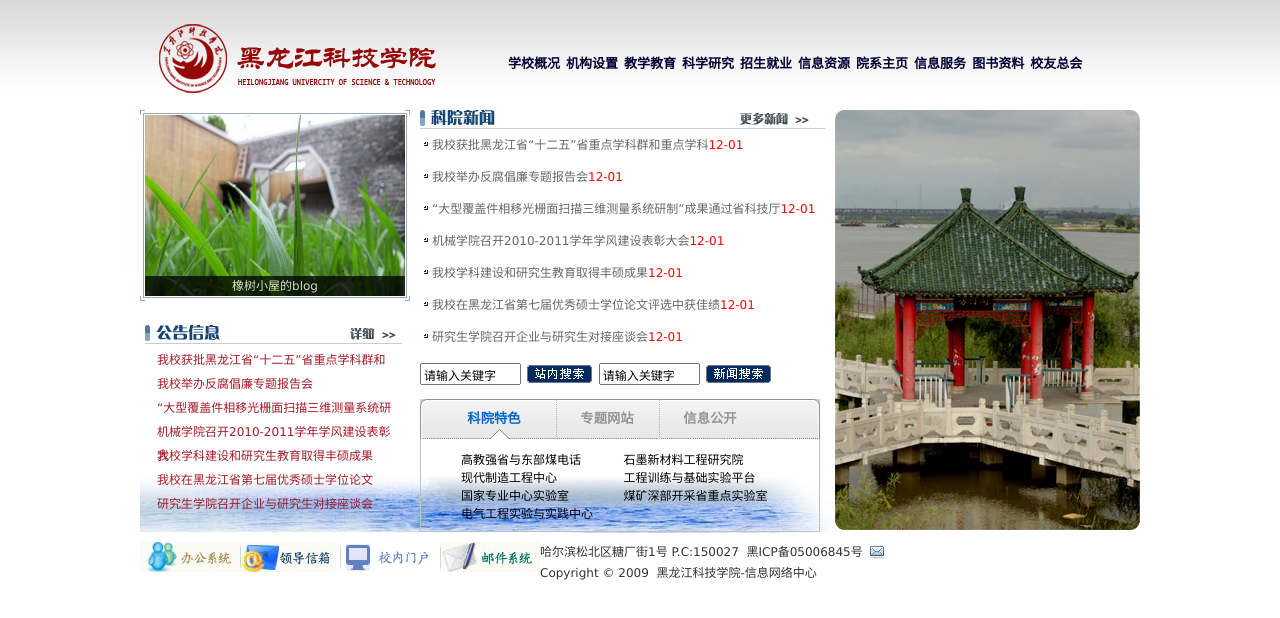
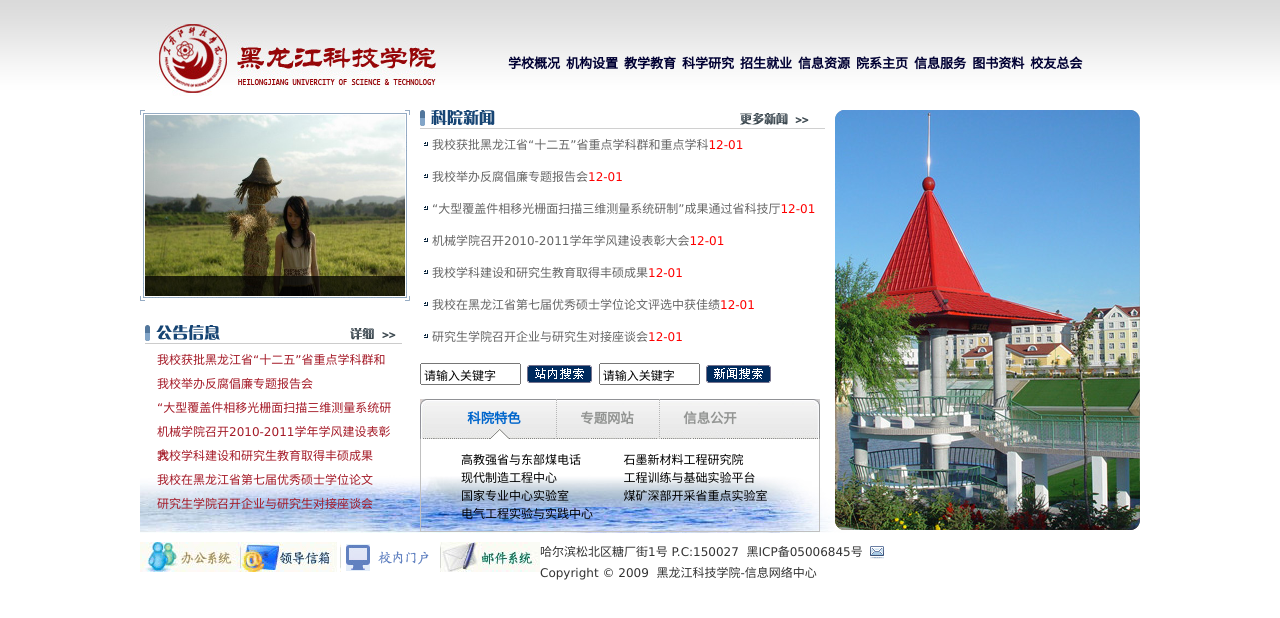
Before and after one commit to caodan/temp, a plain HTML site: page index.html in a window 1280 px wide. Drawn offline with Linux system fonts and the light colour scheme.

Commit message:
add landscape picture switch

```diff
--- a/css/main.css
+++ b/css/main.css
@@ -394,6 +394,8 @@ li.tit_bj_left{
 #landscape {
 	float:left;
 	width: 305px;
+	height: 420px;
+	overflow: hidden;
 }
 
 #water {
--- a/index.html
+++ b/index.html
@@ -248,8 +248,20 @@
 	</div><!-- #index-center end -->
 	</div><!-- #index-center-box end -->
 
-
-	<div id="landscape"><img src="images/landscape1.jpg" alt="黑龙江科技学院风景" /></div>
+	<div id="landscape">
+		<ul style="display: none;">
+			<li class="on">1</li>
+			<li>2</li>
+			<li>3</li>
+			<li>4</li>
+		</ul>
+		<div id="landscape_list">
+			<a href="http://www.usth.edu.cn/jpk/info/map/map.htm" target="_blank"><img src="images/landscape1.jpg" title="橡树小屋的blog" alt="橡树小屋的教育个" /></a>
+			<a href="http://www.usth.edu.cn/jpk/info/map/map.htm" target="_blank"><img src="images/landscape2.jpg" title="橡树小屋的blog" alt="橡树小屋的blog" /></a>
+			<a href="http://www.usth.edu.cn/jpk/info/map/map.htm" target="_blank"><img src="images/landscape3.jpg" title="橡树小屋的blog" alt="橡树小屋的看见了" /></a>
+			<a href="http://www.usth.edu.cn/jpk/info/map/map.htm" target="_blank"><img src="images/landscape4.jpg" title="橡树小屋的blog" alt="橡树小屋法国化" /></a>
+		</div>
+	</div><!-- #landscape end -->
 
 
 </div><!-- #content end -->
@@ -301,41 +313,26 @@ function setTab(name,cursel,n){
 	}
 }
 
-//picture news show
+//landscape toggle
 var t = n = 0, count;
 $(document).ready(function(){
-	count=$("#pic_news_list a").length;
-	$("#pic_news_list a:not(:first-child)").hide();
-	$("#pic_news_info").html($("#pic_news_list a:first-child").find("img").attr('alt'));
-	$("#pic_news_info").click(function(){window.open($("#pic_news_list a:first-child").attr('href'), "_blank")});
-	$("#pic_news li").click(function() {
+	count=$("#landscape_list a").length;
+	$("#landscape_list a:not(:first-child)").hide();
+	$("#landscape li").click(function() {
 		var i = $(this).text() - 1;
 		n = i;
 		if (i >= count) return;
-		$("#pic_news_info").html($("#pic_news_list a").eq(i).find("img").attr('alt'));
-		$("#pic_news_info").unbind().click(function(){window.open($("#pic_news_list a").eq(i).attr('href'), "_blank")})
-		$("#pic_news_list a").filter(":visible").fadeOut(500).parent().children().eq(i).fadeIn(1000);
-		document.getElementById("pic_news").style.background="";
-		$(this).toggleClass("on");
-		$(this).siblings().removeAttr("class");
+		$("#landscape_list a").filter(":visible").fadeOut(500).parent().children().eq(i).fadeIn(1000);
+		document.getElementById("landscape").style.background="";
 	});
 	t = setInterval("showAuto()", 4000);
-	$("#pic_news").hover(function(){clearInterval(t)}, function(){t = setInterval("showAuto()", 4000);});
+	$("#landscape").hover(function(){clearInterval(t)}, function(){t = setInterval("showAuto()", 4000);});
 })
 
-function showAuto()
-{
+function showAuto() {
 	n = n >=(count - 1) ? 0 : ++n;
-	$("#pic_news li").eq(n).trigger('click');
+	$("#landscape li").eq(n).trigger('click');
 }
-
-//landscape toggle
-$(document).ready(function(){
-    $('#submitBtn').click(function() {
-        var imgSrc = $(this).next().find('.logo').attr('data-src');
-        $(this).next().find('.logo').attr('src', imgSrc);
-    });
-});
 </script>
 </body>
 </html>
```
Also changed, not shown: 1 other file.
